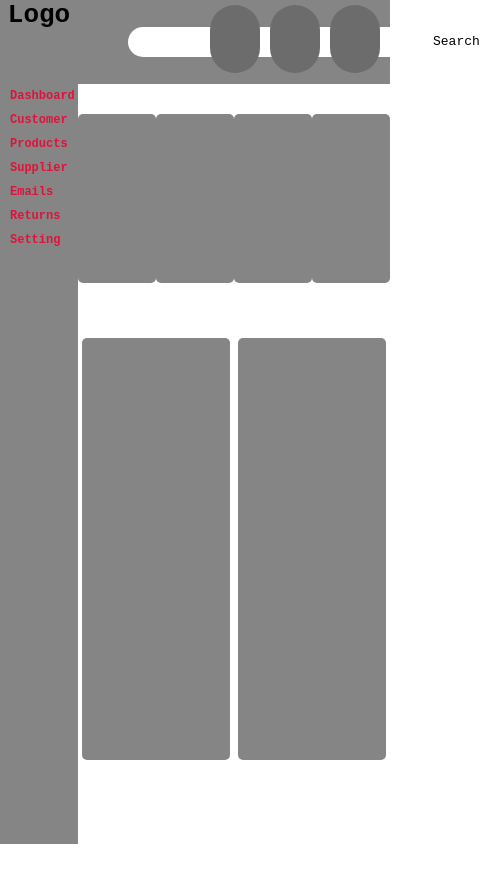
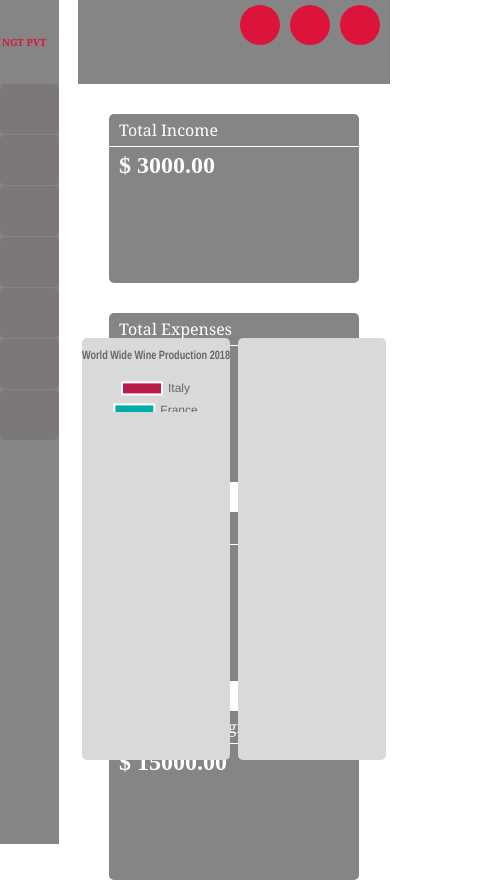
Before and after one commit to hashann99/responsive-dashboard-html-css, a plain HTML site: page dashboard/index.html in a window 390 px wide. Shown: the whole page, 480 px wide, since content can reach past the window. Before the commit the page ends 844 px from the top, so only its background shows below. Drawn offline with nearby package versions, Linux system fonts and the light colour scheme.

Commit message:
add media query for mobile version

```diff
--- a/dashboard/index.html
+++ b/dashboard/index.html
@@ -5,27 +5,28 @@
     <title>Dashboard</title>
     <link rel="stylesheet" href="style.css">
 </head>
+<script src="https://cdnjs.cloudflare.com/ajax/libs/Chart.js/2.9.4/Chart.js"></script>
 <body>
 
 <div class="side-menu">
-    <div class="brand-name"><h1>Logo</h1></div>
+    <div class="brand-name"><h1>NGT PVT</h1></div>
     <ul>
-        <li>Dashboard</li>
-        <li>Customer</li>
-        <li>Products</li>
-        <li>Supplier</li>
-        <li>Emails</li>
-        <li>Returns</li>
-        <li>Setting</li>
+        <li><span>Dashboard</span></li>
+        <li><span>Customer</span></li>
+        <li><span>Products</span></li>
+        <li><span>Supplier</span></li>
+        <li><span>Emails</span></li>
+        <li><span>Returns</span></li>
+        <li><span>Setting</span></li>
     </ul>
 </div>
 <div class="container">
     <header>
         <div class="search">
             <label>
-                <input type="search">
+                <input type="search" placeholder="&nbsp;&nbsp; Enter Here">
             </label>
-            <p>Search</p>
+
         </div>
         <div class="profile-pic">
             <div></div>
@@ -35,18 +36,61 @@
     </header>
 
     <section class="first-section">
-        <div></div>
-        <div></div>
-        <div></div>
-        <div></div>
+        <div>
+            <p>Total Income</p>
+            <h1>$ 3000.00</h1>
+        </div>
+        <div>
+            <p>Total Expenses</p>
+            <h1>$ 2500.00</h1>
+        </div>
+        <div>
+            <p>Cash On Hand</p>
+            <h1>$ 25000.00</h1>
+        </div>
+        <div>
+            <p>Net Profit Margin</p>
+            <h1>$ 15000.00</h1>
+        </div>
     </section>
 
     <section class="second-section">
-        <div class="chart"></div>
+        <div class="chart">
+            <canvas id="myChart" style="width:100%;max-width:600px"></canvas>
+        </div>
         <div class="round"></div>
     </section>
 
 </div>
 
+<script>
+    var xValues = ["Italy", "France", "Spain", "USA", "Argentina"];
+    var yValues = [55, 49, 44, 24, 15];
+    var barColors = [
+        "#b91d47",
+        "#00aba9",
+        "#2b5797",
+        "#e8c3b9",
+        "#1e7145"
+    ];
+
+    new Chart("myChart", {
+        type: "doughnut",
+        data: {
+            labels: xValues,
+            datasets: [{
+                backgroundColor: barColors,
+                data: yValues
+            }]
+        },
+        options: {
+            title: {
+                display: true,
+                text: "World Wide Wine Production 2018"
+            }
+        }
+    });
+</script>
+
 </body>
 </html>
--- a/dashboard/style.css
+++ b/dashboard/style.css
@@ -1,9 +1,8 @@
-
 *{
     padding: 0;
     margin: 0;
     box-sizing: border-box;
-    font-family: monospace;
+    font-family: Georgia;
 }
 body{
     min-height: 100vh;
@@ -24,25 +23,29 @@ ul li{
 }
 .side-menu .brand-name{
     display: flex;
-    justify-content: center;
-    height: 10vh;
+    line-height: 10vh;
+    color: white;
+    height: 10vh;padding-left: 40px;
 }
 .side-menu ul li{
-    font-size: 20px;
+    border-radius: 5px;
+    background: #7c7879;
+    font-size: 16px;
     font-weight: bold;
     padding: 10px 40px;
     display: flex;
     color: white;
+    margin-bottom: 1px;
     align-items: center;
 }
 .side-menu ul li:hover{
     cursor: pointer;
-    color: black;
-    font-size: 20px;
+    color: #525e5e;
+    font-size: 16px;
     font-weight: bold;
     padding: 10px 40px;
     display: flex;
-    background: white;
+
     align-items: center;
     transition: 0.5s;
 }
@@ -65,7 +68,7 @@ ul li{
     width: 300px;
     border: none;
     border-radius: 50px;
-    height: 30px;
+    height: 40px;
 }
 .container .search p{
     margin-left: 5px;
@@ -92,6 +95,17 @@ ul li{
     margin-top: 10vh;
 
 }
+.container .first-section p{
+    padding: 5px 10px;
+    color: white;
+    border-bottom: 1px solid;
+}
+.container .first-section h1{
+    padding: 5px 10px;
+    color: white;
+    font-family: "Cambria Math"
+}
+
 .container .first-section div{
     width: 250px;
     margin: 0 auto;
@@ -114,21 +128,44 @@ ul li{
     margin: 0 auto;
     height: 50vh;
     border-radius: 5px;
-    background: #868585;
+    background: #d9d9d9;
 }
 
-
-@media screen and (max-width: 700px){
-    .side-menu ul li{
-        color: green;
-        font-size: 16px;
-        padding: 10px 20px;
+@media screen and (max-width: 640px){
+    .side-menu .brand-name{
+        font-size: 5px;
+        padding-left: 2px;
+        color: crimson;
     }
-}
-@media screen and (max-width: 500px){
+    .side-menu{
+        width: 15vw;
+    }
+    .side-menu span{
+        display: none;
+    }
     .side-menu ul li{
         color: crimson;
         font-size: 12px;
         padding: 5px 10px;
+        height: 50px;
+    }
+    .side-menu ul li:hover{
+        color: crimson;
+        background: #d9d9d9;
+        font-size: 12px;
+        padding: 5px 10px;
+        height: 50px;
+    }
+    .container .search input{
+        display: none;
+    }
+    .container header .profile-pic div{
+        width: 40px;
+        height: 40px;
+        line-height: initial;
+        background: crimson;
+    }
+    .container .first-section{
+        display: initial;
     }
 }
```
